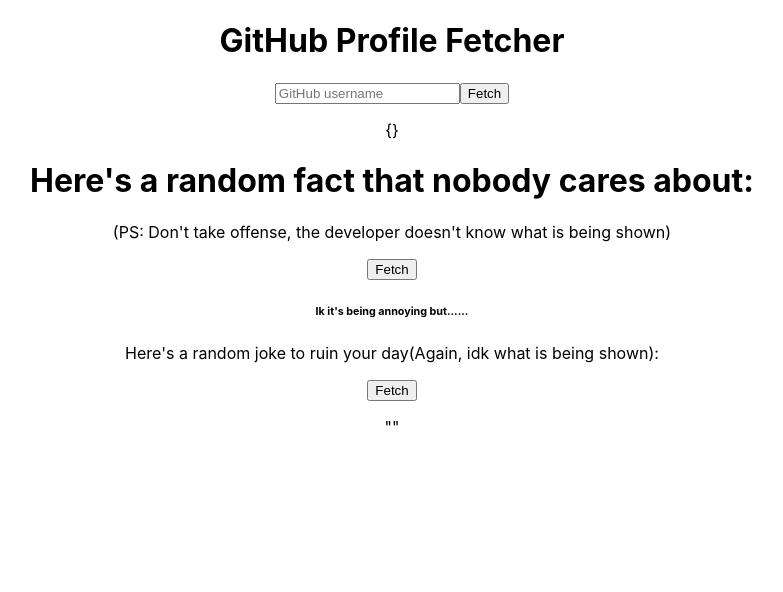
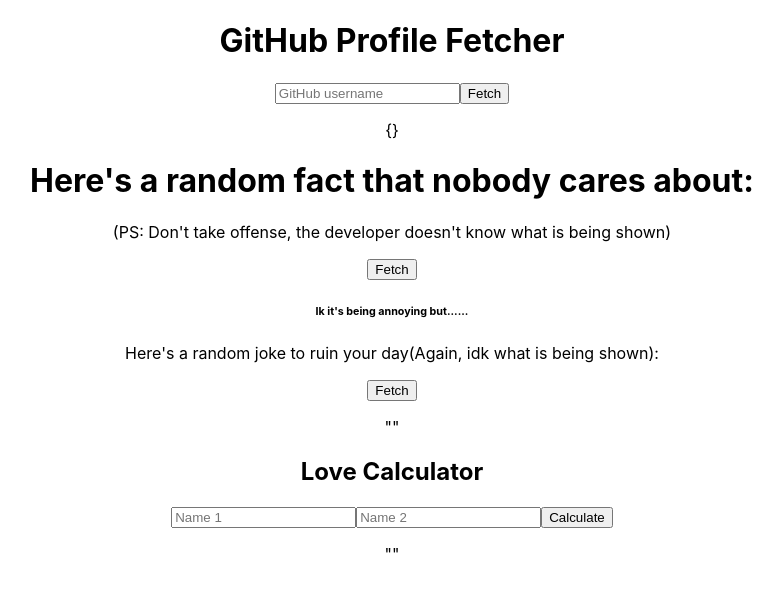
Before and after one commit to RaunakMandal/react-project, a React (Create React App) app: page / in a window 1280 px wide. Shown: the top 592 px of the page, without its empty margins (248-1031 px from the left). Built offline with nearby package versions, Linux system fonts and the light colour scheme.

Commit message:
Love Calcultor

```diff
--- a/src/App.js
+++ b/src/App.js
@@ -3,6 +3,7 @@
 import Home from "./components/Home";
 import Fact from "./components/Fact";
 import Joke from "./components/Joke";
+import LoveCalculator  from "./components/loveCalculator";
 
 function App() {
     return (
@@ -11,6 +12,7 @@
             {/* <Message /> */}
             <Fact/>
             <Joke/>
+            <LoveCalculator/>
         </div>
     );
 }
--- /dev/null
+++ b/src/components/loveCalculator.js
@@ -0,0 +1,29 @@
+import React,{useState} from "react";
+const LoveCalculator = () => {
+    const [name1, setName1] = useState("");
+    const [name2, setName2] = useState("");
+    const [result, setResult] = useState("");
+    const [loading, setLoading] = useState(false);
+    const fetchFromAPI = () => {
+        setLoading(true);
+        fetch(`https://loverapi.herokuapp.com/api/v1/calculate?personA=${name1}&personB=${name2}`)
+        .then((res) => res.json())
+        .then((data) => {
+            setResult(data);
+        })
+        .catch((err) => {})
+        .finally(() => {
+            setLoading(false);
+        });
+    };
+    return (
+        <div>
+            <h2>Love Calculator</h2>
+            <input type="text" placeholder="Name 1" onChange={(e) => setName1(e.target.value)} />
+            <input type="text" placeholder="Name 2" onChange={(e) => setName2(e.target.value)} />
+            <button onClick={fetchFromAPI}>Calculate</button>
+            {loading ? <h1>Loading...</h1> : <p>{JSON.stringify(result)}</p>}
+        </div>
+    );
+};
+export default LoveCalculator;
```
